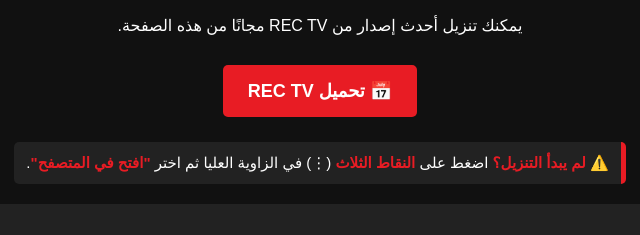
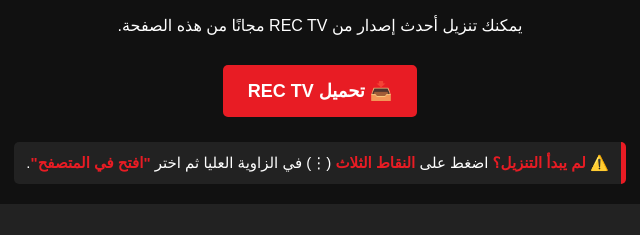
Before and after one commit to rectvtrcom/rectvarabic, a plain HTML site: page index.html in a window 1280 px wide. Shown: the part 349-584 px from the top of the page, 320-960 px from the left. Drawn offline with Linux system fonts and the light colour scheme.

Commit message:
Update index.html

```diff
--- a/index.html
+++ b/index.html
@@ -120,7 +120,7 @@
         <div class="download-buttons">
             <a href="https://raw.githubusercontent.com/rectvtrcom/rectvindir/main/rectv.apk"
                onclick="window.open(this.href, '_blank'); return false;">
-                📅 تحميل REC TV
+                📥 تحميل REC TV
             </a>
         </div>
 
```
